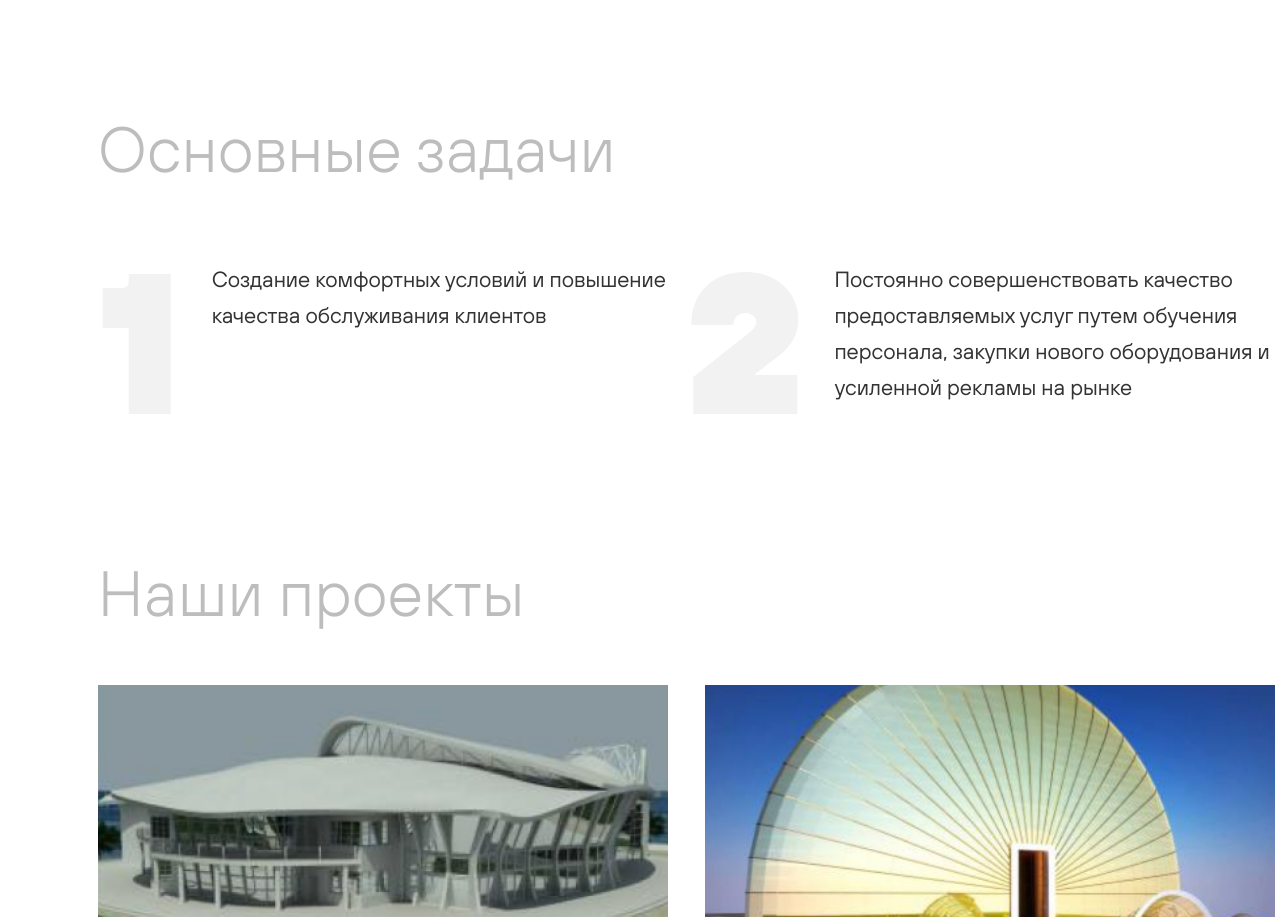
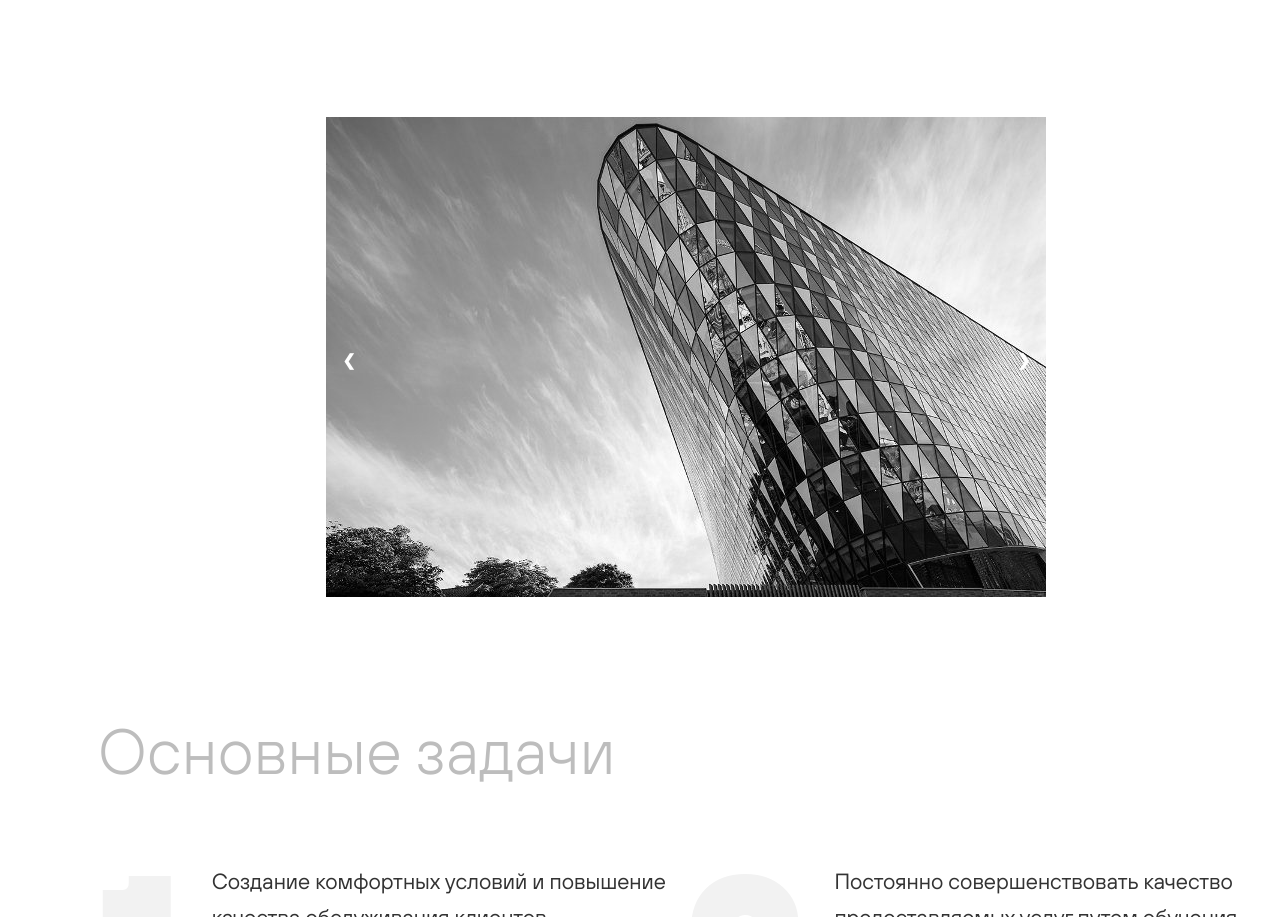
Before and after one commit to TatianaZalyalova/blog, a website built with webpack: page pages/index.html in a window 1280 px wide. Shown: the part 1559-2476 px from the top of the page. Built offline with nearby package versions, Linux system fonts and the light colour scheme.

Commit message:
add slider

```diff
--- /dev/null
+++ b/src/css/slider.scss
@@ -0,0 +1,46 @@
+.slider {
+  max-width: 720px;
+  position: relative;
+  margin-right: auto;
+  margin-left: auto;
+
+  .slider__item {
+    animation-name: fade;
+    animation-duration: 1.5s;
+    position: relative;
+  }
+
+  .slider__previous,
+  .slider__next {
+    cursor: pointer;
+    position: absolute;
+    top: 50%;
+    width: auto;
+    margin-top: -22px;
+    padding: 16px;
+    color: white;
+    font-weight: bold;
+    font-size: 16px;
+    transition: 0.6s ease;
+    border-radius: 0 3px 3px 0;
+
+    &:hover {
+      background-color: rgb(0 0 0 / 20%);
+    }
+  }
+
+  .slider__next {
+    right: 0;
+    border-radius: 3px 0 0 3px;
+  }
+}
+
+@keyframes fade {
+  from {
+    opacity: 0.4;
+  }
+
+  to {
+    opacity: 1;
+  }
+}
--- a/src/includes/main.html
+++ b/src/includes/main.html
@@ -37,6 +37,22 @@
                 </div>
             </div>
         </div>
+        <div class="slider section">
+            <div class="slider__item">
+                <img class="slider__img" src="../img/image-1.jpg">
+            </div>
+            <div class="slider__item">
+                <img class="slider__img" src="../img/image-2.jpg">
+            </div>
+            <div class="slider__item">
+                <img class="slider__img" src="../img/image-3.jpg">
+            </div>
+            <div class="slider__item">
+                <img class="slider__img" src="../img/image-4.jpg">
+            </div>
+            <a class="slider__previous">&#10094;</a>
+            <a class="slider__next">&#10095;</a>
+        </div>
         <div class="tasks section">
             <div class="tasks__body container">
                 <h2 class="tasks__title">Основные задачи</h2>
@@ -52,6 +68,7 @@
                 </ul>
             </div>
         </div>
+
         <div class="project section">
             <div class="project__body container">
                 <h2 class="project__title">Наши проекты</h2>
--- /dev/null
+++ b/src/slider.js
@@ -0,0 +1,37 @@
+import "./css/slider.scss";
+
+let slideIndex = 1;
+const nextArrow = document.querySelector(".slider__next");
+const previousArrow = document.querySelector(".slider__previous");
+
+function showSlides(n) {
+  const slides = document.getElementsByClassName("slider__item");
+
+  if (n > slides.length) {
+    slideIndex = 1;
+  }
+  if (n < 1) {
+    slideIndex = slides.length;
+  }
+
+  for (let i = 0; i < slides.length; i += 1) {
+    slides[i].style.display = "none";
+  }
+  slides[slideIndex - 1].style.display = "block";
+}
+
+function nextSlide() {
+  showSlides((slideIndex += 1));
+}
+
+function previousSlide() {
+  showSlides((slideIndex -= 1));
+}
+
+function currentSlide(n) {
+  showSlides((slideIndex = n));
+}
+
+nextArrow.addEventListener("click", nextSlide);
+previousArrow.addEventListener("click", previousSlide);
+showSlides(slideIndex);
```
